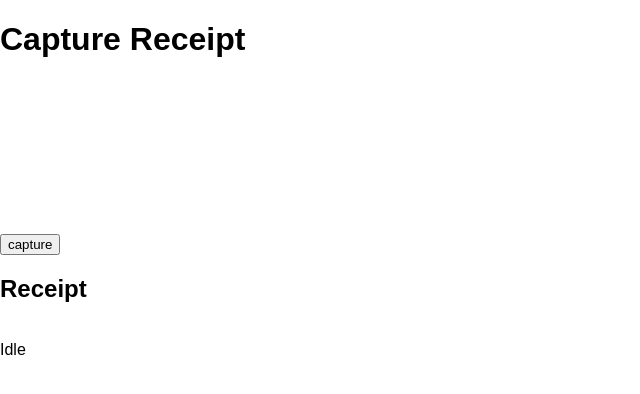
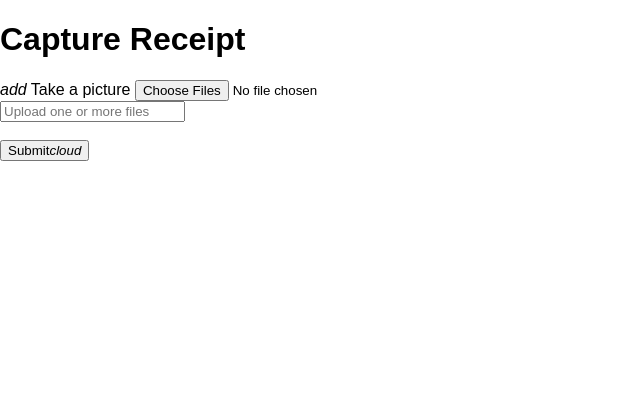
Before and after one commit to syzer/hackaton-2018-open-food-ch, a React (Create React App) app in the folder frontend/browser-scanner/src/: page / in a window 1280 px wide. Shown: the top 394 px of the page, without its empty margins (0-640 px from the left). Built offline with nearby package versions, Linux system fonts and the light colour scheme; no server answers; the HTML template or start-up script is replaced by a standard one.

Commit message:
Frontend: form submit

```diff
--- a/frontend/browser-scanner/src/App.js
+++ b/frontend/browser-scanner/src/App.js
@@ -1,5 +1,5 @@
 import React from 'react';
-import Webcam from "react-webcam";
+// import Webcam from "react-webcam";
 
 export default class App extends React.Component {
   constructor(props) {
@@ -35,21 +35,34 @@ export default class App extends React.Component {
     return (
       <div>
         <h1>Capture Receipt</h1>
-        <Webcam audio={false} ref={node => this.webcam = node}/>
+
         <div>
           <div className='screenshots'>
             <div className='controls'>
-              <button onClick={this.handleClick}>capture</button>
+              <form action="https://265a0fc6.ngrok.io/" method="post" encType="multipart/form-data" id="take-picture-form">
+                <div className="file-field input-field">
+                  <div className="btn">
+                    <span><i className="material-icons right">add</i> Take a picture </span>
+                    <input type="file" name="file" multiple accept="image/*"/>
+                  </div>
+                  <div className="file-path-wrapper">
+                    <input className="file-path validate" type="text" placeholder="Upload one or more files"/>
+                  </div>
+                </div>
+
+                <br/>
+
+                <div className="input-field">
+                  <button className="btn waves-effect waves-light" type="submit" name="action">
+                    Submit
+                    <i className="material-icons right">cloud</i>
+                  </button>
+                </div>
+              </form>
             </div>
           </div>
         </div>
-        <h2>Receipt</h2>
-        {this.state.screenshot ?
-          <img src={this.state.screenshot} style={{ width: 200*10, height: 160*10 }} alt="screenshot"/> : <span></span>}
-        <br/>
-        {this.state.sending ? <span>Sending</span> : <span>Idle</span>}
-        {/*{ (this.state.sending === 2)? window.location.href = this.subsequent_url : null }*/}
       </div>
-    );
+    )
   }
 }
```
